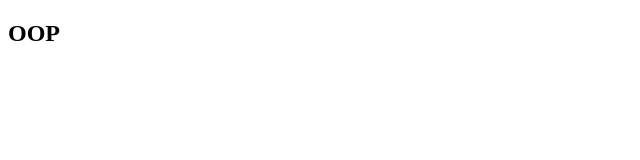
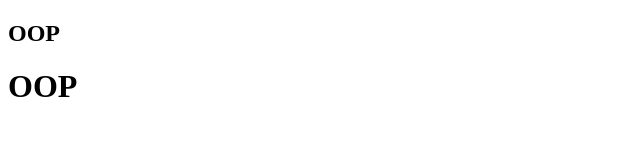
Before and after one commit to kamaranIse/hello-world2, a plain HTML site: page index.html in a window 1280 px wide. Shown: the whole page, without its empty margins (0-640 px from the left). Drawn offline with Linux system fonts and the light colour scheme.

Commit message:
initial commit

```diff
--- a/css.css
+++ b/css.css
@@ -0,0 +1,3 @@
+*{
+	float: left;
+}
--- a/index.html
+++ b/index.html
@@ -5,5 +5,6 @@
 </head>
 <body>
 <h2>OOP</h2>
+<h1>OOP</h1>
 </body>
 </html>
```
